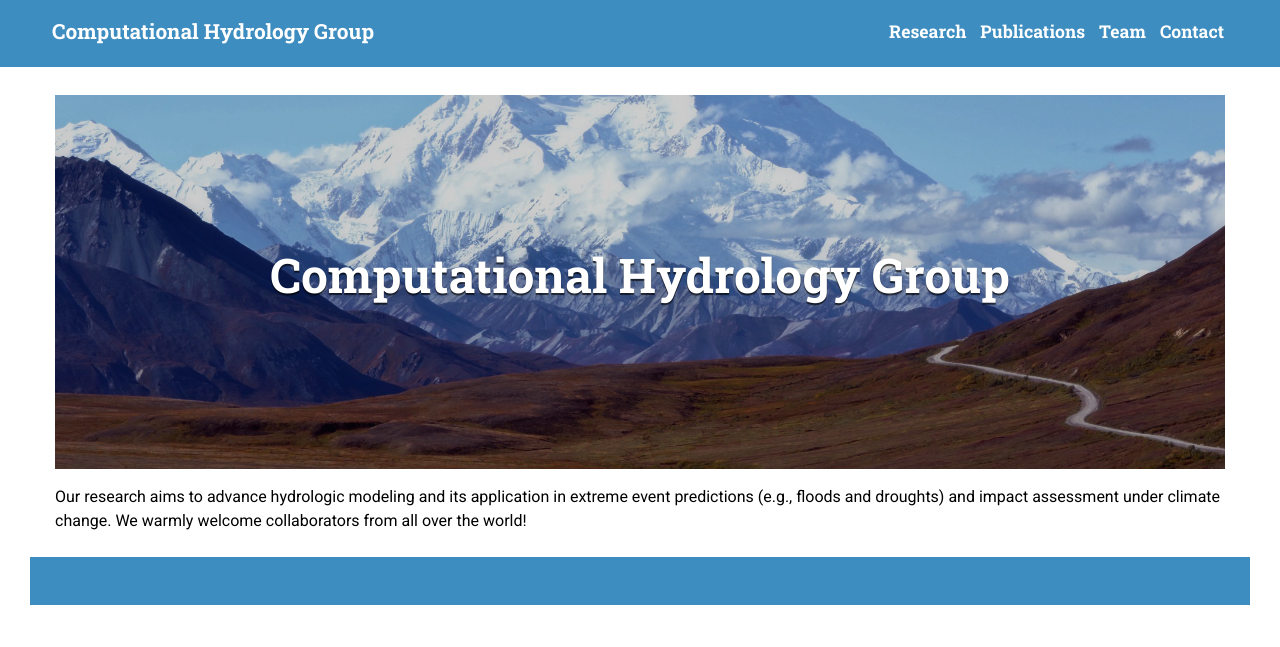
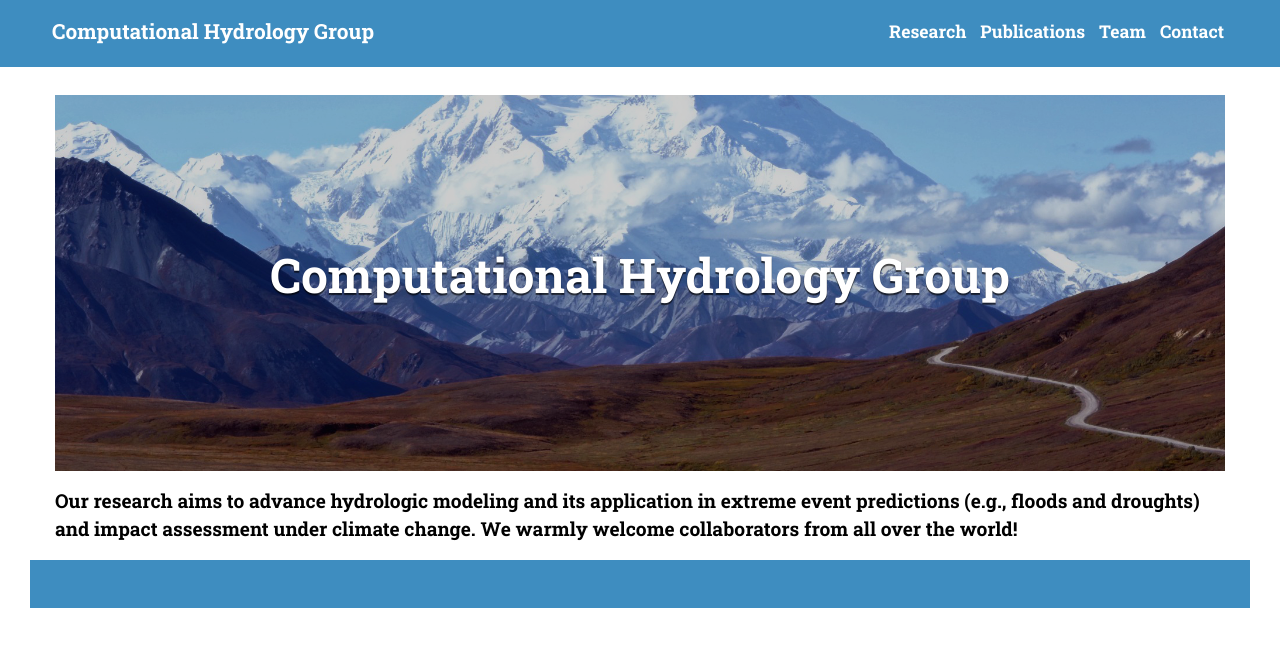
Before and after one commit to h294liu/h294liu.github.io, a Jekyll site: the page built from index.html, in a window 1280 px wide. Shown: the top 647 px of the page. Built offline with Jekyll 4.4.1, drawn with Linux system fonts in a browser that asks for light colours; nearby versions of some CDN libraries.

Commit message:
enlarge font size

```diff
--- a/_sass/base/_variables.scss
+++ b/_sass/base/_variables.scss
@@ -6,7 +6,7 @@ $base-font-family: "Roboto", "Open Sans", "Helvetica Neue", "Helvetica", "Arial"
 $heading-font-family: "Roboto Slab", "Helvetica Neue", "Helvetica", "Arial", sans-serif; // $base-font-family;
 
 // Font Sizes
-$base-font-size: 14px; // 16px $em-base
+$base-font-size: 16px; // 16px $em-base
 
 // Adjust modular scale ratio
 $modular-scale-ratio: $minor-third;
--- a/index.html
+++ b/index.html
@@ -46,6 +46,6 @@ pagination:
 
 </div>
 
-<p>
+<h4>
 Our research aims to advance hydrologic modeling and its application in extreme event predictions (e.g., floods and droughts) and impact assessment under climate change. We warmly welcome collaborators from all over the world!
-</p>
+</h4>
```
